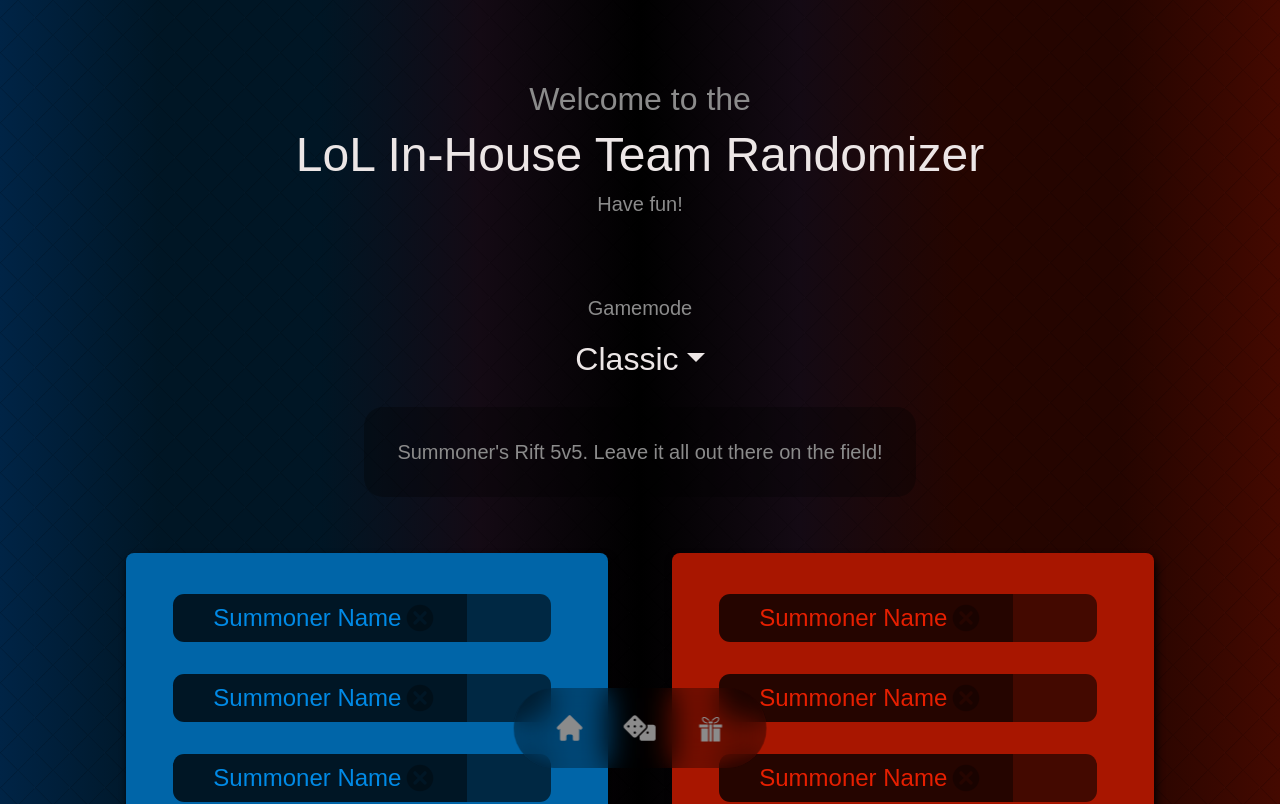
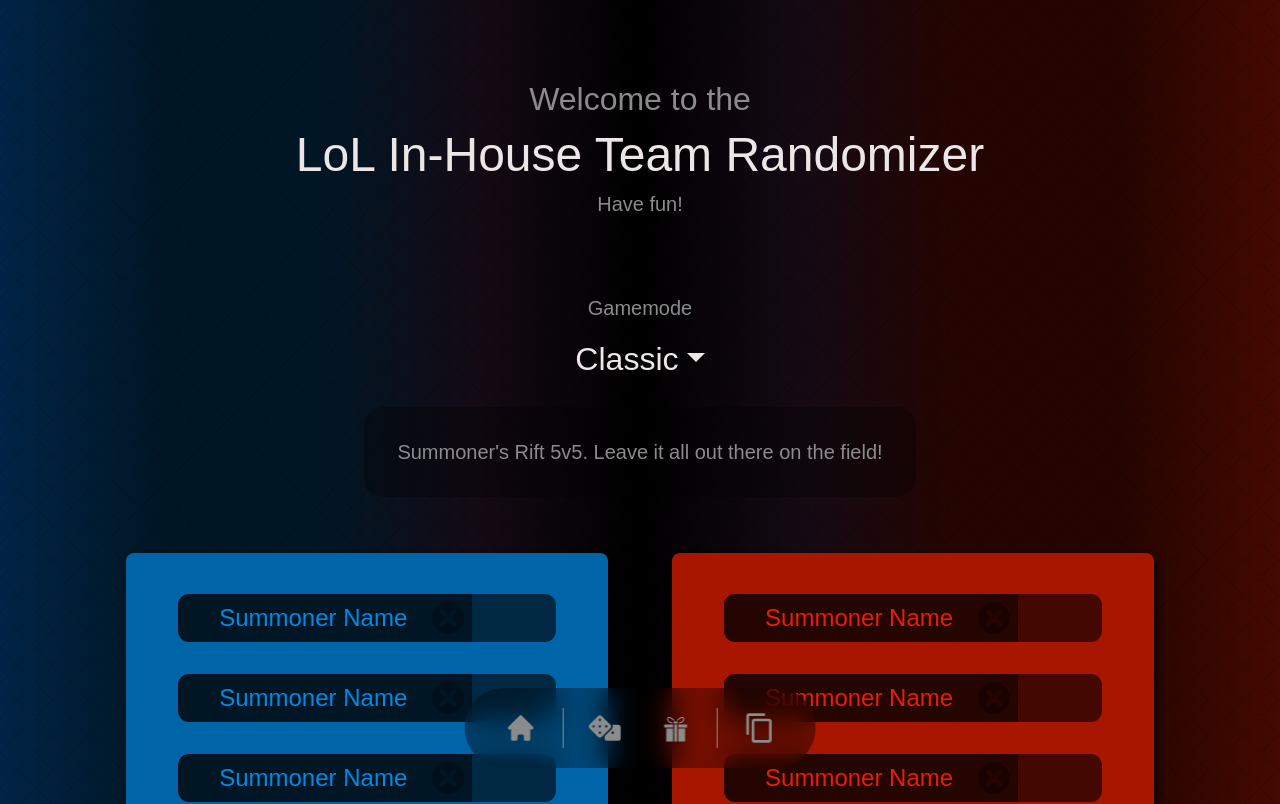
Before and after one commit to AaronTran206/LoLTeamRandomizer, a React app: page / in a window 1280 px wide. Shown: the top 804 px of the page. Built offline with nearby package versions, Linux system fonts and the light colour scheme; a web font is replaced by a local one.

Commit message:
player and team components css cleanup

```diff
--- a/src/nav/nav.scss
+++ b/src/nav/nav.scss
@@ -3,7 +3,7 @@
 nav {
   position: fixed;
   display: flex;
-  z-index: 2;
+  z-index: 100;
   width: fit-content;
   left: 50%;
   transform: translate(-50%);
@@ -35,3 +35,10 @@
     color: $color-white;
   }
 }
+
+.divider {
+  display: flex;
+  align-self: center;
+  height: 40px;
+  border-right: 1px solid $color-light;
+}
--- a/src/nav/nav.tsx
+++ b/src/nav/nav.tsx
@@ -3,77 +3,18 @@
 import { FaDice } from "react-icons/fa"
 import { GiPresent } from "react-icons/gi"
 import { HiHome } from "react-icons/hi"
+import { MdContentCopy } from "react-icons/md"
 import { useSelector, useDispatch } from "react-redux"
 import { setTeamSlice, summonerObject } from "../slices/teamSlice"
-
-const cursedPerks = [
-  {
-    id: 1,
-    name: `Leg Day`,
-    rules: `Squat above your chair for 1 minutes then sit back in chair for 3 minutes. Repeat until game is over while keeping desk at sitting level.`,
-  },
-  {
-    id: 2,
-    name: `Anime Voice Actor`,
-    rules: `While role-playing as your champion, you must also say your ability names as you use them.`,
-  },
-  {
-    id: 3,
-    name: `The Lead Singer`,
-    rules: `You are the shot caller of your team and you must only communicate by singing.`,
-  },
-  {
-    id: 4,
-    name: `The Pirate Life`,
-    rules: `Cover your dominant eye with any non-see-through material.`,
-  },
-  {
-    id: 5,
-    name: `Mirror's Edge`,
-    rules: `Switch key-bindings from Q-W-E-R to R-E-W-Q.`,
-  },
-  {
-    id: 6,
-    name: `Pinky Clicker`,
-    rules: `You can only right-click with pinky.`,
-  },
-  {
-    id: 7,
-    name: `Mr.Nice Guy`,
-    rules: `You must ask your opponents for permission before making a play.`,
-  },
-  {
-    id: 8,
-    name: `Hype Man`,
-    rules: `You're overly enthusiastic and supportive.`,
-  },
-  {
-    id: 9,
-    name: `Going In Blind`,
-    rules: `Cover your minimap somehow (don't damage your computer screen though).`,
-  },
-  {
-    id: 10,
-    name: `Beginner`,
-    rules: `You must play on lock-screen. If you naturally play lock-screen, then you must play on unlocked-screen.`,
-  },
-  {
-    id: 11,
-    name: `Arm Day`,
-    rules: `After every death, you must do 10 pushups. Max is 50 pushups in one game. You cannot start playing again until you finish your pushups.`,
-  },
-  {
-    id: 12,
-    name: `Ab Day`,
-    rules: `After every death, you must do 15 situps. Max is 75 situps in one game. You cannot start playing again until you finish your pushups.`,
-  },
-]
+import cursedPerks from "../static/cursedPerks"
 
 const Nav: React.FC<{}> = ({}) => {
   const dispatch = useDispatch()
   const teams: summonerObject[] = useSelector(
     (state: any) => state.team.teamArr
   )
+
+  const copyInfo = useCallback(() => {}, [setTeamSlice, teams])
 
   const randomizePerks = useCallback(() => {}, [setTeamSlice, teams])
 
@@ -99,12 +40,17 @@
       <a className="button__icon" href="#">
         <HiHome />
       </a>
+      <span className="divider"></span>
       <a className="button__icon" onClick={randomizeSummoners}>
         <FaDice />
       </a>
       <a className="button__icon" onClick={randomizePerks}>
         <GiPresent />
       </a>
+      <span className="divider"></span>
+      <a className="button__icon" onClick={copyInfo}>
+        <MdContentCopy />
+      </a>
     </nav>
   )
 }
--- a/src/perks/Perks.tsx
+++ b/src/perks/Perks.tsx
@@ -1,4 +1,5 @@
 import React from "react"
+import cursedPerks from "../static/cursedPerks"
 import "./perks.scss"
 
 const Perks: React.FC<{}> = ({}) => {
--- a/src/player/Player.tsx
+++ b/src/player/Player.tsx
@@ -54,28 +54,32 @@
   )
 
   return (
-    <li ref={drop} className="row align-items-center justify-content-center">
-      <input
+    <li ref={drop}>
+      <div
         style={{
           opacity: isDragging ? 0.4 : 1,
           border: isDragging || isOver ? "1px solid white" : "0px",
         }}
-        className="col-7"
+        className="row align-items-center justify-content-center "
+        ref={dragRef}
+      >
+        <div className="col-7 input-container">
+          <input
             onChange={(e) =>
               dispatch(setPlayerTextSlice({ id: id, text: e.target.value }))
             }
             value={text}
             placeholder={"Summoner Name"}
-        ref={dragRef}
           ></input>
-      <div className="col-2 nerf-icon"></div>
-
           <TiDelete
             className={"delete-icon"}
             onClick={() => {
               dispatch(setPlayerTextSlice({ id: id, text: "" }))
             }}
           />
+        </div>
+        <div className="col-2 perk-icon"></div>
+      </div>
     </li>
   )
 }
--- a/src/player/player.scss
+++ b/src/player/player.scss
@@ -1,18 +1,46 @@
 @import "../app/variables";
+
+.input-container {
+  padding: 0rem;
+  position: relative;
+}
+
+input {
+  font-weight: 500;
+  font-size: 1.5rem;
+  height: 3rem;
+  color: $color-white;
+  margin: 1rem 0rem;
+  padding: 0.5rem 2.5rem;
+  border-radius: 0.7rem 0rem 0rem 0.7rem;
+  border: 1px solid $color-dark-transparent;
+  max-width: 100%;
+}
 
 .delete-icon {
   width: fit-content;
-  height: fit-content;
-  position: relative;
-  right: 8.5rem;
+  height: 100%;
   color: $color-dark-transparent;
-  font-size: 2.5rem;
   transition: $transition;
   background-clip: content-box;
   -webkit-background-clip: content-box;
+  position: absolute;
+  height: 3rem;
+  right: 0rem;
+  top: 1rem;
+  z-index: 99;
 
   &:hover {
     color: $color-light;
     cursor: pointer;
   }
 }
+
+.perk-icon {
+  background-color: $color-darker-transparent;
+  height: 3rem;
+  border-radius: 0 0.7rem 0.7rem 0;
+  aspect-ratio: 1/1;
+  transition: $transition;
+  border: 1px solid transparent;
+}
--- /dev/null
+++ b/src/static/cursedPerks.ts
@@ -0,0 +1,64 @@
+const cursedPerks = [
+  {
+    id: 1,
+    name: `Leg Day`,
+    rules: `Squat above your chair for 1 minutes then sit back in chair for 3 minutes. Repeat until game is over while keeping desk at sitting level.`,
+  },
+  {
+    id: 2,
+    name: `Anime Voice Actor`,
+    rules: `While role-playing as your champion, you must also say your ability names as you use them.`,
+  },
+  {
+    id: 3,
+    name: `The Lead Singer`,
+    rules: `You are the shot caller of your team and you must only communicate by singing.`,
+  },
+  {
+    id: 4,
+    name: `The Pirate Life`,
+    rules: `Cover your dominant eye with any non-see-through material.`,
+  },
+  {
+    id: 5,
+    name: `Mirror's Edge`,
+    rules: `Switch key-bindings from Q-W-E-R to R-E-W-Q.`,
+  },
+  {
+    id: 6,
+    name: `Pinky Clicker`,
+    rules: `You can only right-click with pinky.`,
+  },
+  {
+    id: 7,
+    name: `Mr.Nice Guy`,
+    rules: `You must ask your opponents for permission before making a play.`,
+  },
+  {
+    id: 8,
+    name: `Hype Man`,
+    rules: `You're overly enthusiastic and supportive.`,
+  },
+  {
+    id: 9,
+    name: `Going In Blind`,
+    rules: `Cover your minimap somehow (don't damage your computer screen though).`,
+  },
+  {
+    id: 10,
+    name: `Beginner`,
+    rules: `You must play on lock-screen. If you naturally play lock-screen, then you must play on unlocked-screen.`,
+  },
+  {
+    id: 11,
+    name: `Arm Day`,
+    rules: `After every death, you must do 10 pushups. Max is 50 pushups in one game. You cannot start playing again until you finish your pushups.`,
+  },
+  {
+    id: 12,
+    name: `Ab Day`,
+    rules: `After every death, you must do 15 situps. Max is 75 situps in one game. You cannot start playing again until you finish your pushups.`,
+  },
+]
+
+export default cursedPerks
--- a/src/teams/teams.scss
+++ b/src/teams/teams.scss
@@ -11,17 +11,6 @@
   box-shadow: 2px 5px 8px black;
 }
 
-.nerf-icon {
-  position: relative;
-  left: 1.7rem;
-  background-color: $color-darker-transparent;
-  height: 3rem;
-  border-radius: 0 0.7rem 0.7rem 0;
-  aspect-ratio: 1/1;
-  transition: $transition;
-  border: 1px solid transparent;
-}
-
 .blue {
   background-image: $team-blue;
   background-position: left;
@@ -33,21 +22,6 @@
   background-position: right;
   animation: bg-animation 3.5s infinite alternate;
 }
-
-.teams__list {
-  input {
-    position: relative;
-    left: 1.7rem;
-    font-weight: 500;
-    font-size: 1.5rem;
-    height: 3rem;
-    color: $color-white;
-    margin: 1rem 0rem;
-    padding: 0.5rem 2.5rem;
-    border-radius: 0.7rem 0rem 0rem 0.7rem;
-  }
-}
-
 .blue-list {
   background-color: $color-blue-variant;
   border: 1px solid transparent;
@@ -61,7 +35,6 @@
 
   input {
     background-color: $color-blue-bg-variant;
-    border: 1px solid $color-blue-variant;
     transition: $transition;
 
     &:hover,
@@ -75,7 +48,7 @@
     color: $color-blue-primary;
   }
 
-  .nerf-icon {
+  .perk-icon {
     &:hover {
       background-color: $color-blue-bg;
       border: 1px solid $color-blue-primary;
@@ -96,7 +69,6 @@
 
   input {
     background-color: $color-red-bg-variant;
-    border: 1px solid $color-red-variant;
     transition: $transition;
 
     &:hover,
@@ -109,7 +81,7 @@
   ::placeholder {
     color: $color-red-primary;
   }
-  .nerf-icon {
+  .perk-icon {
     &:hover {
       height: 3rem;
       background-color: $color-red-bg;
```
Also changed, not shown: 4 other files (tests, documents, lock files or other folders). Lines whose indentation alone changed are shown as unchanged.
